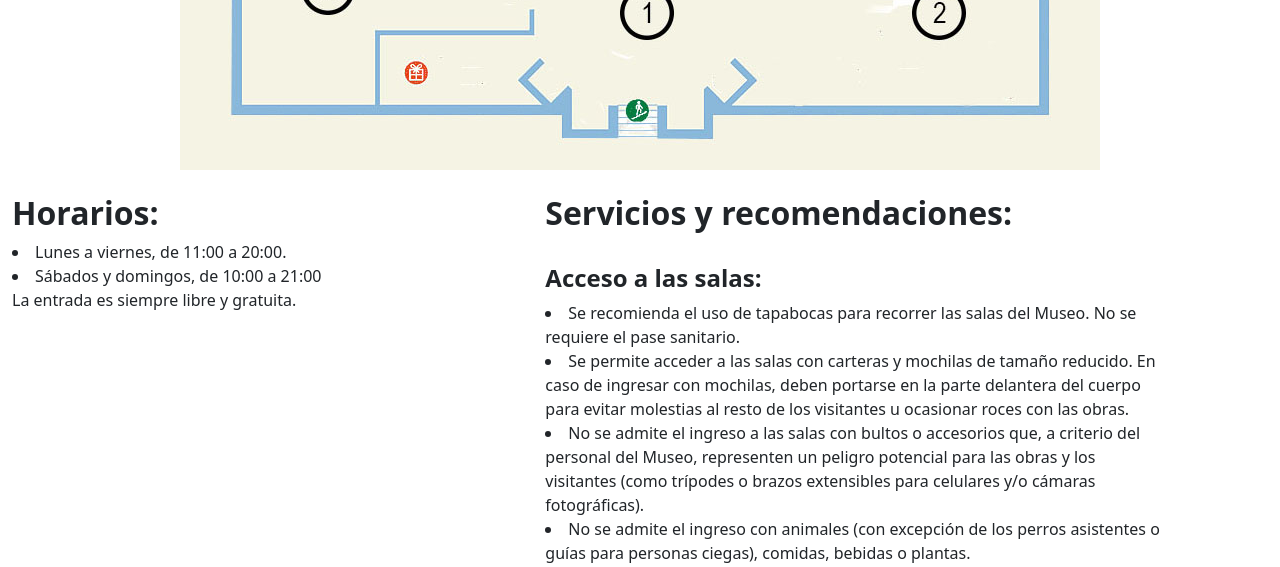
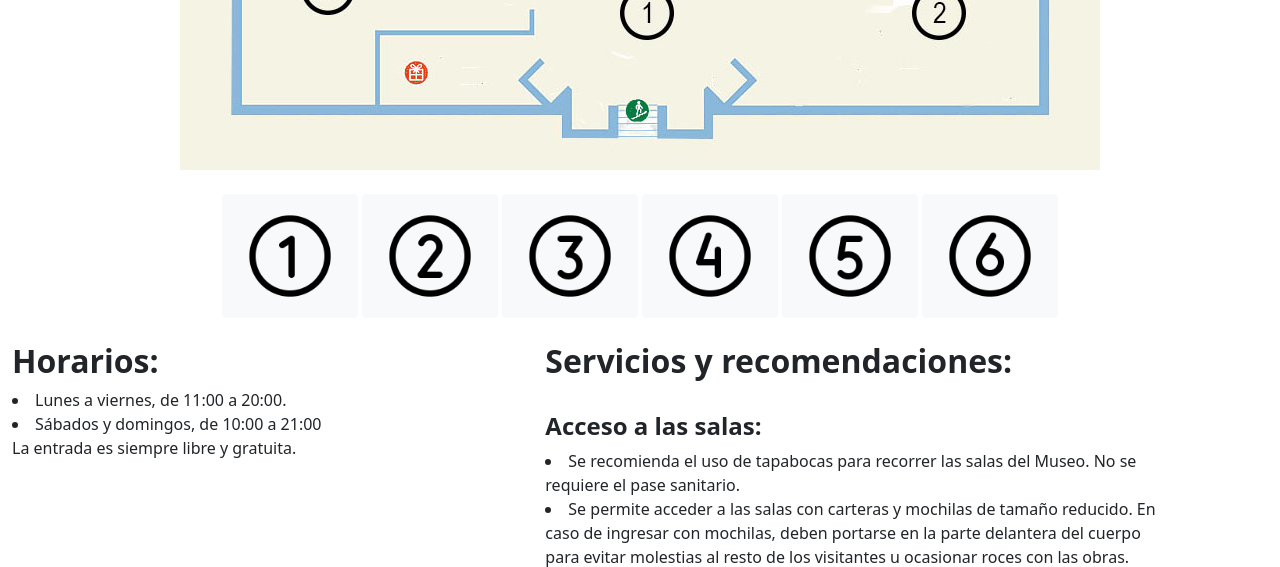
Before and after one commit to LihuelTroncoso/Olimpiadas, a PHP site: page / in a window 1280 px wide. Shown: the part 1529-2096 px from the top of the page. Run offline with PHP 8.4, Linux system fonts and the light colour scheme; some libraries are stand-ins or nearby versions.

Commit message:
mapa interactvo casi completo

```diff
--- a/signIn_museo/index.php
+++ b/signIn_museo/index.php
@@ -75,6 +75,27 @@
     <h4 class = "display-4 fw-bold">Mapa del museo</h4>
     <br>
     <img src="assets/img/MapaMuseo.jpg" class="img-fluid" alt="">
+    <br>
+    <br>
+    <!-- BOTONES MAPA -->
+    <button type ="button" class="btn btn-light" data-bs-toggle="modal" data-bs-target="#modal1" >
+        <img src ="assets/img/numero1.png" class ="img-fluid" width="100" style ="margin: 5px">
+    </button>
+    <button type ="button" class="btn btn-light" data-bs-toggle="modal" data-bs-target="#modal2" >
+        <img src ="assets/img/numero2.png" class ="img-fluid" width="100" style ="margin: 5px">
+    </button>
+    <button type ="button" class="btn btn-light" data-bs-toggle="modal" data-bs-target="#modal3" >
+        <img src ="assets/img/numero3.png" class ="img-fluid" width="100" style ="margin: 5px">
+    </button>
+    <button type ="button" class="btn btn-light" data-bs-toggle="modal" data-bs-target="#modal4" >
+        <img src ="assets/img/numero4.png" class ="img-fluid" width="100" style ="margin: 5px">
+    </button>
+    <button type ="button" class="btn btn-light" data-bs-toggle="modal" data-bs-target="#modal5" >
+        <img src ="assets/img/numero5.png" class ="img-fluid" width="100" style ="margin: 5px">
+    </button>
+    <button type ="button" class="btn btn-light" data-bs-toggle="modal" data-bs-target="#modal6" >
+        <img src ="assets/img/numero6.png" class ="img-fluid" width="100" style ="margin: 5px">
+    </button>
 
     <!-- <h4 class = "display-6 fw-bold">Visita 1</h4>
     <img src="assets/img/visita 1.jpg" class="img-fluid " alt="">
@@ -84,7 +105,12 @@
     <img src="assets/img/visita 3.jpg" class="img-fluid " alt=""> -->
 </div>
 
-
+<?php require 'partial/modal1.php' ?>
+<?php require 'partial/modal2.php' ?>
+<?php require 'partial/modal3.php' ?>
+<?php require 'partial/modal4.php' ?>
+<?php require 'partial/modal5.php' ?>
+<?php require 'partial/modal6.php' ?>
 
 <!-- Informacion Extra -->
 <div class="container-fluid">
--- /dev/null
+++ b/signIn_museo/partial/modal1.php
@@ -0,0 +1,19 @@
+<div class="modal fade" id="modal1" tabindex="-1" aria-labelledby="exampleModalLabel" aria-hidden="true">
+  <div class="modal-dialog">
+    <div class="modal-content">
+      <div class="modal-header">
+        <h5 class="modal-title" id="exampleModalLabel">Visita 1</h5>
+        <button type="button" class="btn-close" data-bs-dismiss="modal" aria-label="Close"></button>
+      </div>
+      <div class="modal-body">
+        <!-- TEXTO -->
+
+        <!-- IMG DE LA BASE DE DATOS OBRAS-->
+        <img src="assets/img/visita 1.jpg" class ="img-fluid" alt="">
+      </div>
+      <div class="modal-footer">
+        <button type="button" class="btn btn-secondary" data-bs-dismiss="modal">Cerrar</button>
+      </div>
+    </div>
+  </div>
+</div>
--- /dev/null
+++ b/signIn_museo/partial/modal2.php
@@ -0,0 +1,18 @@
+<div class="modal fade" id="modal2" tabindex="-1" aria-labelledby="exampleModalLabel" aria-hidden="true">
+  <div class="modal-dialog">
+    <div class="modal-content">
+      <div class="modal-header">
+        <h5 class="modal-title" id="exampleModalLabel">Visita 2</h5>
+        <button type="button" class="btn-close" data-bs-dismiss="modal" aria-label="Close"></button>
+      </div>
+      <div class="modal-body">
+        <!-- TEXTO -->
+        <!-- IMG DE LA BASE DE DATOS OBRAS-->
+        <img src="assets/img/visita 2.jpg" class ="img-fluid" alt="">
+      </div>
+      <div class="modal-footer">
+        <button type="button" class="btn btn-secondary" data-bs-dismiss="modal">Cerrar</button>
+      </div>
+    </div>
+  </div>
+</div>
--- /dev/null
+++ b/signIn_museo/partial/modal3.php
@@ -0,0 +1,18 @@
+<div class="modal fade" id="modal3" tabindex="-1" aria-labelledby="exampleModalLabel" aria-hidden="true">
+  <div class="modal-dialog">
+    <div class="modal-content">
+      <div class="modal-header">
+        <h5 class="modal-title" id="exampleModalLabel">Visita 3</h5>
+        <button type="button" class="btn-close" data-bs-dismiss="modal" aria-label="Close"></button>
+      </div>
+      <div class="modal-body">
+        <!-- TEXTO -->
+        <!-- IMG DE LA BASE DE DATOS OBRAS-->
+        <img src="assets/img/visita 3.jpg" class ="img-fluid" alt="">
+      </div>
+      <div class="modal-footer">
+        <button type="button" class="btn btn-secondary" data-bs-dismiss="modal">Cerrar</button>
+      </div>
+    </div>
+  </div>
+</div>
--- /dev/null
+++ b/signIn_museo/partial/modal4.php
@@ -0,0 +1,18 @@
+<div class="modal fade" id="modal4" tabindex="-1" aria-labelledby="exampleModalLabel" aria-hidden="true">
+  <div class="modal-dialog">
+    <div class="modal-content">
+      <div class="modal-header">
+        <h5 class="modal-title" id="exampleModalLabel">Visita 4</h5>
+        <button type="button" class="btn-close" data-bs-dismiss="modal" aria-label="Close"></button>
+      </div>
+      <div class="modal-body">
+        <!-- TEXTO -->
+        <!-- IMG DE LA BASE DE DATOS OBRAS-->
+        <img src="assets/img/visita 4.jpg" class ="img-fluid" alt="">
+      </div>
+      <div class="modal-footer">
+        <button type="button" class="btn btn-secondary" data-bs-dismiss="modal">Cerrar</button>
+      </div>
+    </div>
+  </div>
+</div>
--- /dev/null
+++ b/signIn_museo/partial/modal5.php
@@ -0,0 +1,18 @@
+<div class="modal fade" id="modal5" tabindex="-1" aria-labelledby="exampleModalLabel" aria-hidden="true">
+  <div class="modal-dialog">
+    <div class="modal-content">
+      <div class="modal-header">
+        <h5 class="modal-title" id="exampleModalLabel">Visita 5</h5>
+        <button type="button" class="btn-close" data-bs-dismiss="modal" aria-label="Close"></button>
+      </div>
+      <div class="modal-body">
+        <!-- TEXTO -->
+        <!-- IMG DE LA BASE DE DATOS OBRAS-->
+        <img src="assets/img/visita 5.jpg" class ="img-fluid" alt="">
+      </div>
+      <div class="modal-footer">
+        <button type="button" class="btn btn-secondary" data-bs-dismiss="modal">Cerrar</button>
+      </div>
+    </div>
+  </div>
+</div>
--- /dev/null
+++ b/signIn_museo/partial/modal6.php
@@ -0,0 +1,18 @@
+<div class="modal fade" id="modal6" tabindex="-1" aria-labelledby="exampleModalLabel" aria-hidden="true">
+  <div class="modal-dialog">
+    <div class="modal-content">
+      <div class="modal-header">
+        <h5 class="modal-title" id="exampleModalLabel">Visita 6</h5>
+        <button type="button" class="btn-close" data-bs-dismiss="modal" aria-label="Close"></button>
+      </div>
+      <div class="modal-body">
+        <!-- TEXTO -->
+        <!-- IMG DE LA BASE DE DATOS OBRAS-->
+        <img src="assets/img/visita 6.jpg" class ="img-fluid" alt="">
+      </div>
+      <div class="modal-footer">
+        <button type="button" class="btn btn-secondary" data-bs-dismiss="modal">Cerrar</button>
+      </div>
+    </div>
+  </div>
+</div>
```
Also changed, not shown: signIn_museo/assets/img/numero1.png (added), signIn_museo/assets/img/numero2.png (added), signIn_museo/assets/img/numero3.png (added), signIn_museo/assets/img/numero4.png (added), signIn_museo/assets/img/numero5.png (added), signIn_museo/assets/img/numero6.png (added).
